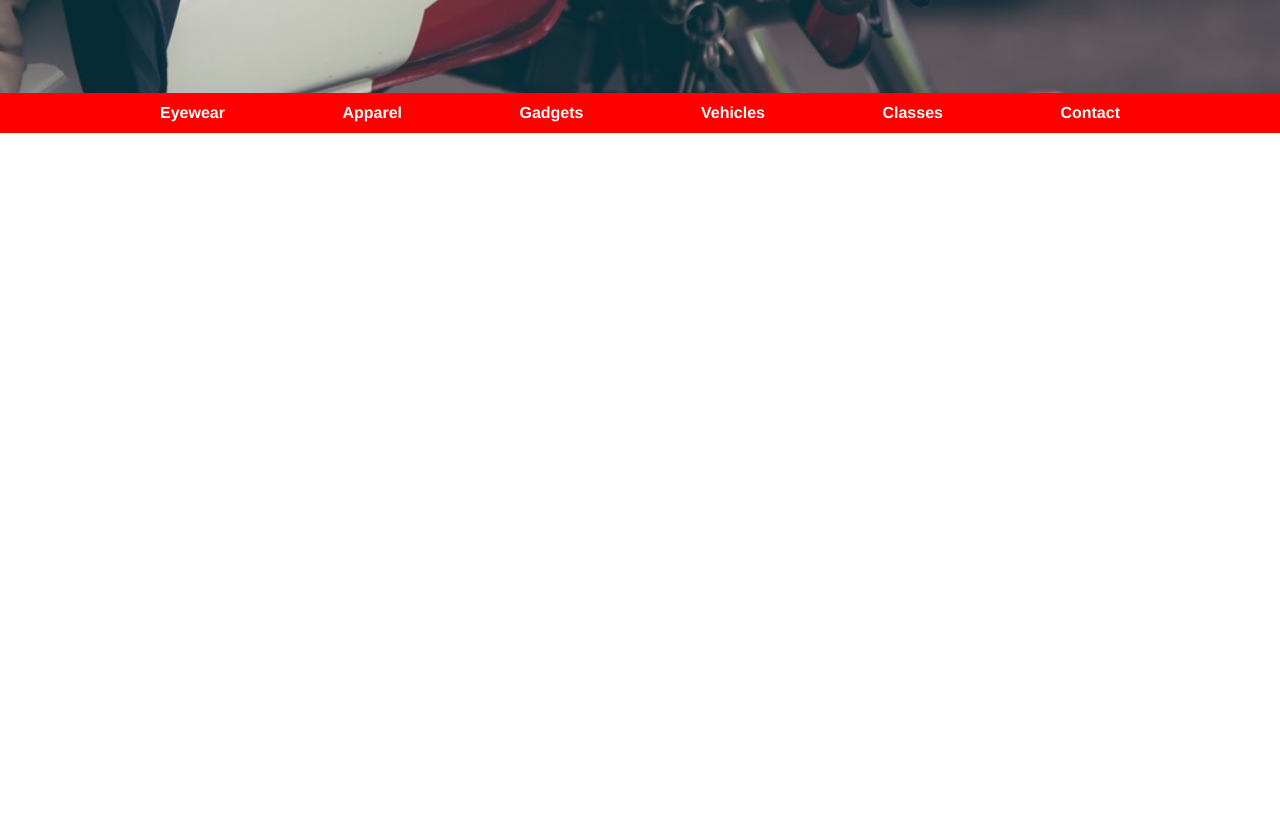
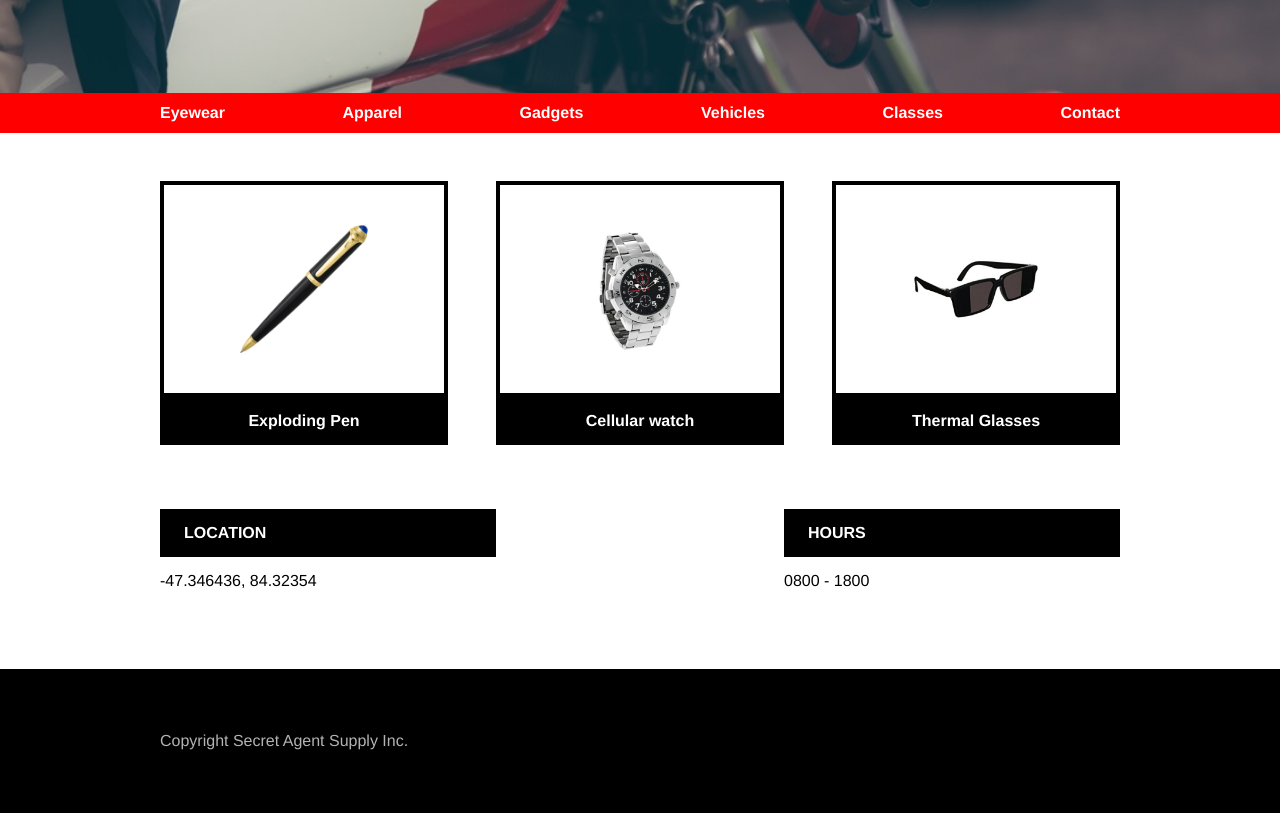
Before and after one commit to frivo/secret_agent_supply, a plain HTML site: page index.html in a window 1280 px wide. Shown: the part 381-1194 px from the top of the page. Before the commit the page ends 800 px from the top, so only its background shows below. Drawn offline with Linux system fonts and the light colour scheme.

Commit message:
Continue adding content and styles

```diff
--- a/index.html
+++ b/index.html
@@ -31,6 +31,48 @@
 					<li><a href="#">Contact</a></li>
 				</ul>
 			</nav>
+			<div class="highlights">
+				<div class="container">
+					<div class="items">
+						<div class="item">
+							<div class="item-image">
+								<img src="./resources/images/pen.png">
+							</div>
+							<p class="item-name">Exploding Pen</p>
+						</div>
+						<div class="item">
+							<div class="item-image">
+								<img src="./resources/images/watch.png">
+							</div>
+							<p class="item-name">Cellular watch</p>
+						</div>
+						<div class="item">
+							<div class="item-image">
+								<img src="./resources/images/glasses.png">
+							</div>
+							<p class="item-name">Thermal Glasses</p>
+						</div>
+					</div>
+				</div>
+				<div class="container">
+					<div class="infos">
+						<div class="info">
+							<p class="attribute">LOCATION</p>
+							<p class="value">-47.346436, 84.32354</p>
+						</div>
+						<div class="info">
+							<p class="attribute">HOURS</p>
+							<p class="value">0800 - 1800</p>
+						</div>
+					</div>
+				</div>
+
+			</div>
+			<footer>
+				<div class="container">
+					<p>Copyright Secret Agent Supply Inc.</p>
+				</div>
+			</footer>
 		</div>
 
 	</body>
--- a/resources/css/style.css
+++ b/resources/css/style.css
@@ -72,3 +72,71 @@ nav ul li a {
 	font-weight: bold;
 	text-decoration: none;
 }
+
+.highlights {
+	background-color: white;
+	color: black;
+}
+
+.items {
+	display: flex;
+	justify-content: space-between;
+	margin: 3em 0 0 0;
+}
+
+.item {
+	width: 30%;
+}
+
+.item-image {
+	border: 4px solid black;
+	height: 9em;
+	padding: 2em 0;
+	display: flex;
+	justify-content: center;
+	align-items: center;
+}
+
+.item img {
+	max-width: 8em;
+}
+
+.item-name {
+	text-align: center;
+	background-color: black;
+	color: white;
+	font-weight: bold;
+	padding: 1em 0;
+}
+
+.infos {
+	display: flex;
+	justify-content: space-between;
+	margin: 2em 0;
+}
+
+.info{
+	width: 35%;
+	margin: 2em 0;
+}
+
+.info .attribute {
+	background-color: black;
+	color: white;
+	font-weight: bold;
+	padding: 1em 0 1em 1.5em;
+}
+
+.info .value {
+	padding: 1em 0;
+}
+
+footer {
+	background-color: black;
+	color: white;
+	padding: 4em 0;
+}
+
+footer p {
+	opacity: 0.7;
+}
```
